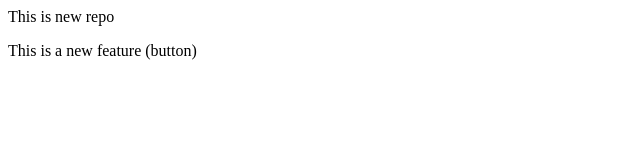
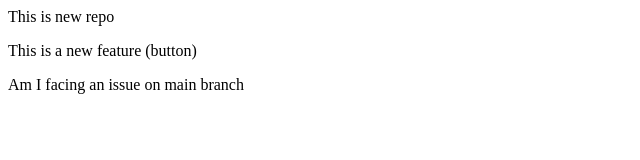
Before and after one commit to reebbhuuuuuuu/LocalRepo8, a plain HTML site: page index.html in a window 1280 px wide. Shown: the whole page, without its empty margins (0-640 px from the left). Drawn offline with Linux system fonts and the light colour scheme.

Commit message:
checking if I have an issue

```diff
--- a/index.html
+++ b/index.html
@@ -1,2 +1,3 @@
 <p>This is new repo</p>
 <p>This is a new feature (button)</p>
+<p>Am I facing an issue on main branch</p>
```
